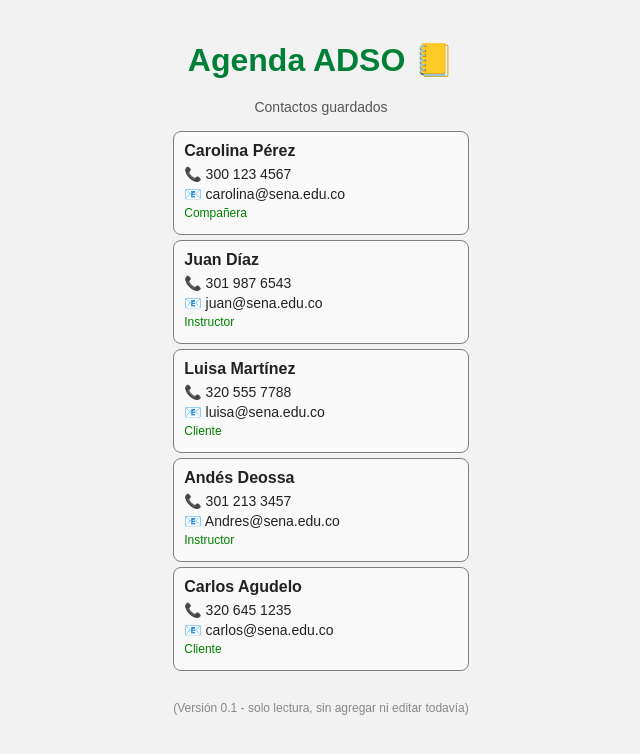
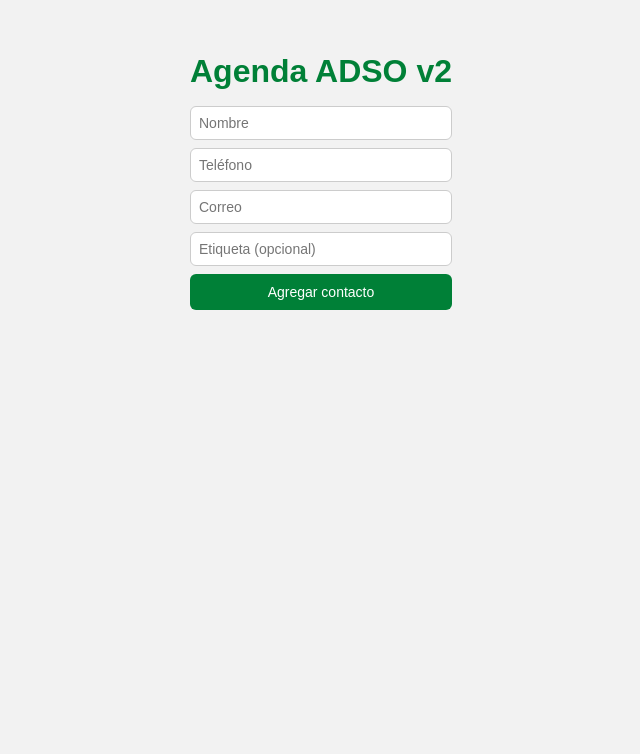
Before and after one commit to alejoortiz731/agenda-adso, a React (Vite) app: page / in a window 1280 px wide. Shown: the top 754 px of the page, without its empty margins (319-959 px from the left). Built offline with nearby package versions, Linux system fonts and the light colour scheme.

Commit message:
Clase_4_Agenda_ADSO_v2

```diff
--- a/src/App.css
+++ b/src/App.css
@@ -1,14 +1,17 @@
 /* Contenedor principal de toda la aplicación */
 .app-container {
-  max-width: 400px;       /* ancho tipo app móvil */
-  margin: 20px auto;      /* centra la app en la pantalla */
+  max-width: 400px;
+  /* ancho tipo app móvil */
+  margin: 20px auto;
+  /* centra la app en la pantalla */
   font-family: sans-serif;
 }
 
 /* Título grande "Agenda ADSO 📒" */
 .app-title {
   text-align: center;
-  color: #008037;         /* verde SENA */
+  color: #008037;
+  /* verde SENA */
   margin-bottom: 20px;
 }
 
@@ -57,3 +60,101 @@
   margin-top: 30px;
   color: #888;
 }
+
+.app-container {
+  max-width: 520px;
+  margin: 2rem auto;
+  font-family: Arial, sans-serif;
+}
+
+.app-title {
+  color: #008037;
+  text-align: center;
+  margin-bottom: 1rem;
+}
+
+.form-contacto {
+  display: flex;
+  flex-direction: column;
+  gap: 8px;
+  margin-bottom: 20px;
+}
+
+.form-contacto input {
+  padding: 8px;
+  border-radius: 6px;
+  border: 1px solid #ccc;
+  font-size: 14px;
+}
+
+.form-contacto button {
+  background: #008037;
+  color: #fff;
+  border: 0;
+  padding: 10px;
+  border-radius: 6px;
+  cursor: pointer;
+}
+
+.form-contacto button:hover {
+  background: #006b2f;
+}
+
+.tarjeta-contacto {
+  border: 1px solid #ddd;
+  border-radius: 8px;
+  padding: 1rem;
+  background: #fff;
+  margin-bottom: .5rem;
+}
+
+.tarjeta-contacto h3 {
+  color: #008037;
+  margin: 0 0 .3rem;
+}
+
+.btn-eliminar {
+  margin-top: .15rem;
+  background: #c62828;
+  color: #fff;
+  border: 0;
+  padding: .5rem .75rem;
+  border-radius: 6px;
+  cursor: pointer;
+}
+
+.btn-eliminar:hover {
+  background: #8e0000;
+}
+
+/* Espaciados dentro de la tarjeta */
+.tarjeta-contacto {
+  display: flex;
+  flex-direction: column;
+  gap: 4px;
+}
+
+/* Estilo opcional para las líneas de datos */
+.tarjeta-contacto .dato {
+  margin: 0;
+  color: #333;
+}
+
+/* La etiqueta (rol) en su propia línea */
+.tarjeta-contacto .tag {
+  margin: 0;
+  color: #555;
+  font-size: 0.9rem;
+}
+
+/* Contenedor del botón: lo empuja hacia la derecha y separa del contenido */
+.tarjeta-contacto .acciones {
+  margin-top: 8px;
+  display: flex;
+  justify-content: flex-end;
+}
+
+/* Si ya tenías margen en .btn-eliminar, puedes quitarlo */
+.btn-eliminar {
+  margin-top: 0;
+}
--- a/src/App.jsx
+++ b/src/App.jsx
@@ -1,67 +1,41 @@
+import { useState } from "react";
 import "./App.css";
 import ContactoCard from "./components/ContactoCard";
+import FormularioContacto from "./components/FormularioContacto";
 
 export default function App() {
-  // Esta es nuestra "base de datos" inicial quemada en el código
-  const contactos = [
-    {
-      id: 1,
-      nombre: "Carolina Pérez",
-      telefono: "300 123 4567",
-      correo: "carolina@sena.edu.co",
-      etiqueta: "Compañera",
-    },
-    {
-      id: 2,
-      nombre: "Juan Díaz",
-      telefono: "301 987 6543",
-      correo: "juan@sena.edu.co",
-      etiqueta: "Instructor",
-    },
-    {
-      id: 3,
-      nombre: "Luisa Martínez",
-      telefono: "320 555 7788",
-      correo: "luisa@sena.edu.co",
-      etiqueta: "Cliente",
-    },
-    {
-      id: 4,
-      nombre: "Andés Deossa",
-      telefono: "301 213 3457",
-      correo: "Andres@sena.edu.co",
-      etiqueta: "Instructor",
-    },
-    {
-      id: 5,
-      nombre: "Carlos Agudelo",
-      telefono: "320 645 1235",
-      correo: "carlos@sena.edu.co",
-      etiqueta: "Cliente",
-    },
+  const [contactos, setContactos] = useState([
 
-  ];
+  ]); // Agregar
+
+  const agregarContacto = (nuevo) => {
+    setContactos((prev) => [...prev, { id: Date.now(), ...nuevo }]);
+  }; // Eliminar
+
+  const eliminarContacto = (id) => {
+    setContactos((prev) => prev.filter((c) => c.id !== id));
+  };
 
   return (
     <main className="app-container">
-      <h1 className="app-title">Agenda ADSO 📒</h1>
-
-      <p className="app-subtitle">Contactos guardados</p>
-
-      {/* Recorremos el arreglo contactos y pintamos una tarjeta por cada uno */}
-      {contactos.map((c) => (
-        <ContactoCard
-          key={c.id}            // key única para React
-          nombre={c.nombre}     // prop nombre
-          telefono={c.telefono} // prop telefono
-          correo={c.correo}     // prop correo
-          etiqueta={c.etiqueta} // prop etiqueta (Cliente, Instructor, etc.)
-        />
-      ))}
-
-      <p className="app-nota">
-        (Versión 0.1 - solo lectura, sin agregar ni editar todavía)
-      </p>
+            <h1 className="app-title">Agenda ADSO v2</h1>
+            <FormularioContacto onAgregar={agregarContacto} />     {" "}
+      <section className="lista-contactos">
+               {" "}
+        {contactos.map((c) => (
+          <ContactoCard
+            key={c.id}
+            id={c.id}
+            nombre={c.nombre}
+            telefono={c.telefono}
+            correo={c.correo}
+            etiqueta={c.etiqueta}
+            onDelete={eliminarContacto}
+          />
+        ))}
+             {" "}
+      </section>
+         {" "}
     </main>
   );
 }
--- a/src/components/ContactoCard.jsx
+++ b/src/components/ContactoCard.jsx
@@ -1,19 +1,28 @@
-export default function ContactoCard({ nombre, telefono, correo, etiqueta }) {
-    return (
-        <div className="card-contacto">
-            {/* Nombre del contacto en negrita */}
-            <h3 className="card-nombre">{nombre}</h3>
-
-            {/* Teléfono */}
-            <p className="card-linea">📞 {telefono}</p>
-
-            {/* Correo */}
-            <p className="card-linea">📧 {correo}</p>
-
-            {/* Etiqueta adicional, si existe (por ejemplo: "Instructor", "Cliente", "Compañera") */}
-            {etiqueta && (
-                <p className="card-etiqueta">{etiqueta}</p>
-            )}
-        </div>
-    );
+export default function ContactoCard({
+  id,
+  nombre,
+  telefono,
+  correo,
+  etiqueta,
+  onDelete,
+}) {
+  return (
+    <article className="tarjeta-contacto">
+            <h3>{nombre} </h3>     {" "}
+      {etiqueta && <p className="tag">{etiqueta}</p>}      <p>📞 {telefono}</p>
+          {correo && <p>✉️ {correo}</p>}           {" "}
+      <div className="acciones">
+               {" "}
+        <button
+          type="button"
+          className="btn-eliminar"
+          onClick={() => onDelete(id)}
+        >
+                    Eliminar        {" "}
+        </button>
+             {" "}
+      </div>
+         {" "}
+    </article>
+  );
 }
--- /dev/null
+++ b/src/components/FormularioContacto.jsx
@@ -0,0 +1,59 @@
+import { useState } from "react";
+
+export default function FormularioContacto({ onAgregar }) {
+  const [form, setForm] = useState({
+    nombre: "",
+    correo: "",
+    telefono: "",
+    etiqueta: "",
+  });
+
+  const onChange = (e) => {
+    const { name, value } = e.target;
+    setForm((f) => ({ ...f, [name]: value }));
+  };
+
+  const onSubmit = (e) => {
+    e.preventDefault(); // evita recargar
+    if (!form.nombre.trim() || !form.telefono.trim()) {
+      alert("Completa al menos Nombre y Teléfono");
+      return;
+    }
+    onAgregar(form); // App agrega id y actualiza la lista
+    setForm({ nombre: "", correo: "", telefono: "", etiqueta: "" }); // limpiar
+  };
+
+  return (
+    <form onSubmit={onSubmit} className="form-contacto">
+           {" "}
+      <input
+        name="nombre"
+        placeholder="Nombre"
+        value={form.nombre}
+        onChange={onChange}
+      />
+           {" "}
+      <input
+        name="telefono"
+        placeholder="Teléfono"
+        value={form.telefono}
+        onChange={onChange}
+      />
+           {" "}
+      <input
+        name="correo"
+        placeholder="Correo"
+        value={form.correo}
+        onChange={onChange}
+      />
+           {" "}
+      <input
+        name="etiqueta"
+        placeholder="Etiqueta (opcional)"
+        value={form.etiqueta}
+        onChange={onChange}
+      />
+            <button type="submit">Agregar contacto</button>   {" "}
+    </form>
+  );
+}
```
